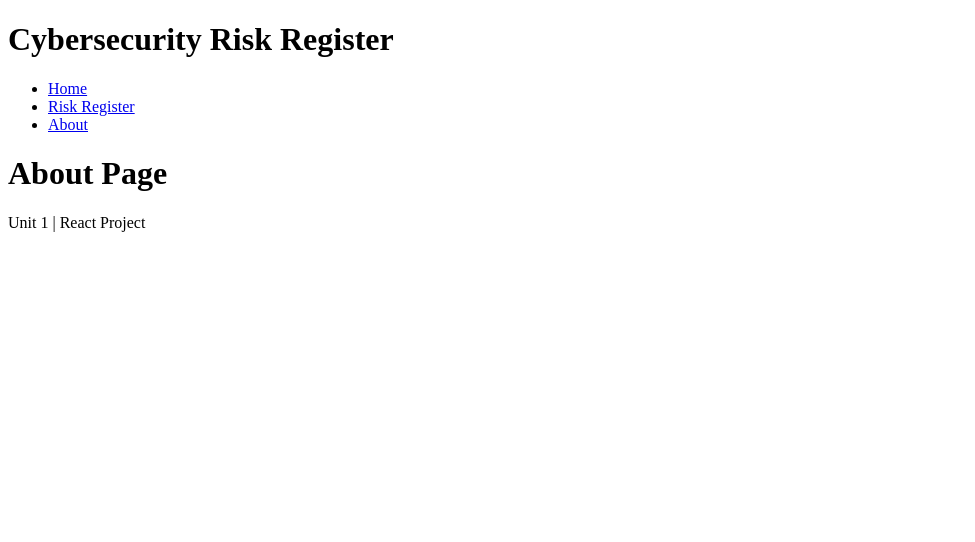
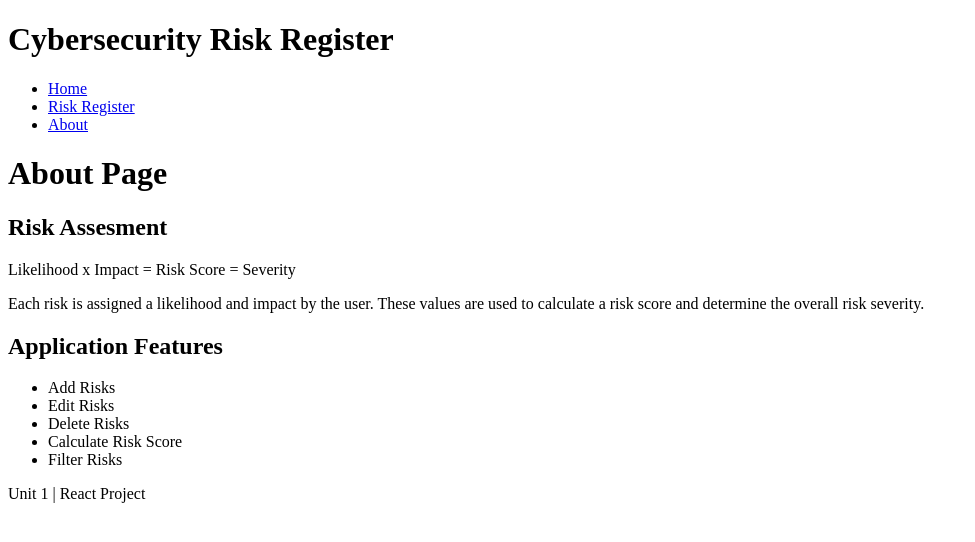
Before and after one commit to Boddhisattva007/cybersecurity-risk-register, a React (Vite) app: page /about in a window 1280 px wide. Shown: the top 542 px of the page, without its empty margins (0-975 px from the left). Built offline with nearby package versions, Linux system fonts and the light colour scheme.

Commit message:
completed Home and About pages

```diff
--- a/src/Main View Pages/About/About.jsx
+++ b/src/Main View Pages/About/About.jsx
@@ -3,9 +3,31 @@
 function About() {
 
     return (
-        <h1>
-            About Page
-        </h1>
+
+        <div>
+            <h1>About Page</h1>
+
+            <h2>Risk Assesment</h2>
+
+            <p>Likelihood x Impact = Risk Score = Severity</p>
+
+            <p>
+                Each risk is assigned a likelihood and impact by the user. These values
+                are used to calculate a risk score and determine the overall risk severity.
+            </p>
+
+            <h2>Application Features</h2>
+
+            <ul>
+                <li>Add Risks</li>
+                <li>Edit Risks</li>
+                <li>Delete Risks</li>
+                <li>Calculate Risk Score</li>
+                <li>Filter Risks</li>
+
+            </ul>
+
+        </div>
     );
 }
 
--- a/src/Main View Pages/Home/Home.jsx
+++ b/src/Main View Pages/Home/Home.jsx
@@ -6,6 +6,17 @@ function Home() {
 
             <h1>Home Page</h1>
 
+            <p>A simple way to identify, assess, and manage cybersecurity risks.</p>
+
+            <p>How It Works</p>
+
+            <ol>
+                <li>Record a Risk</li>
+                <li>Assign Likelihood</li>
+                <li>Assign Impact</li>
+                <li>Review Calculated Severity</li>
+            </ol>
+
         </section>
     );
 }
```
